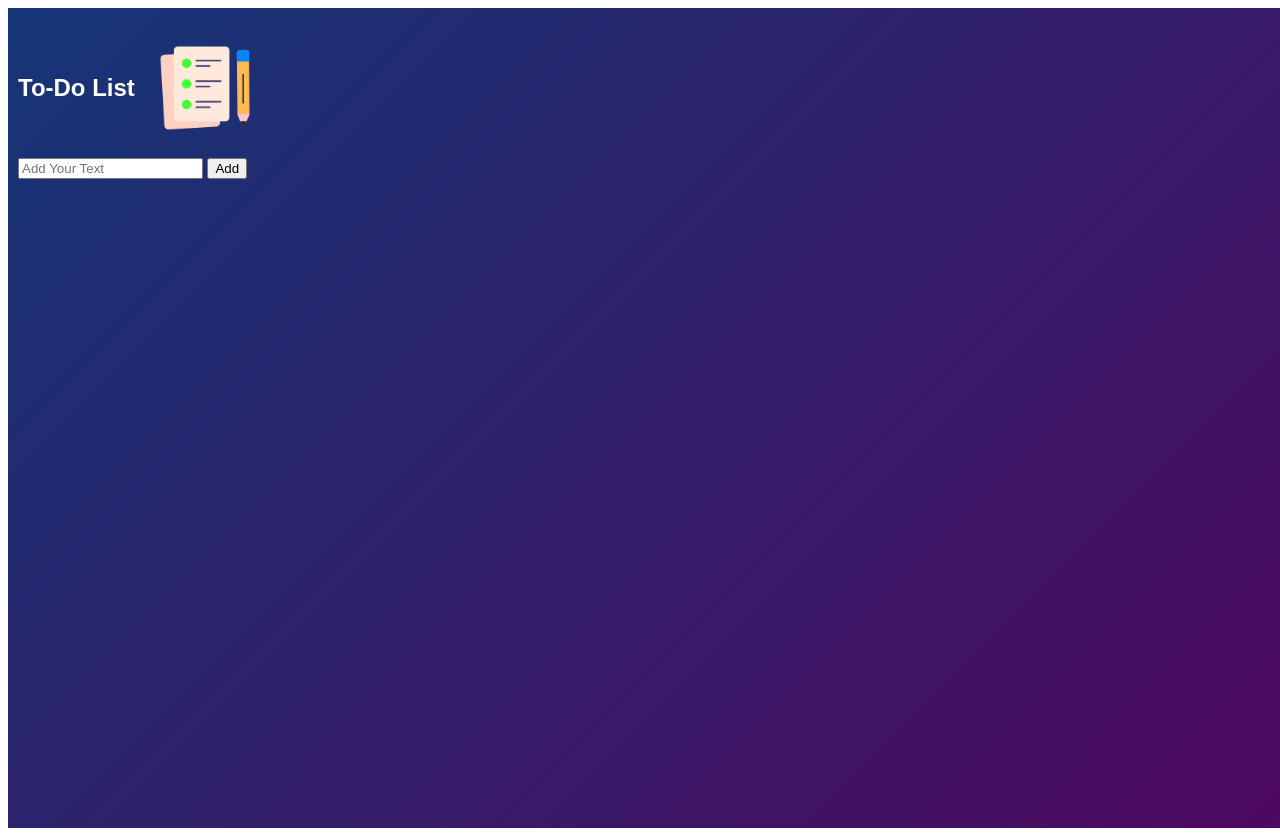
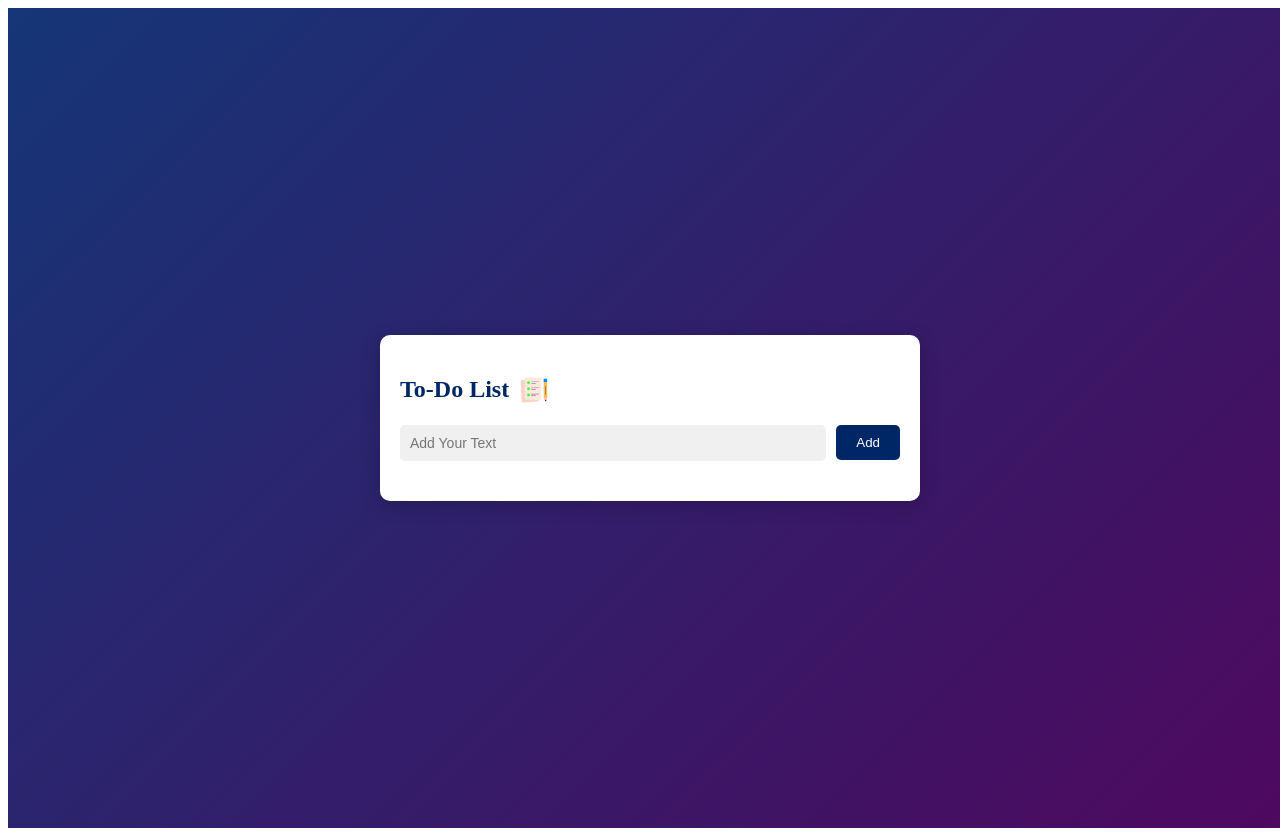
Before and after one commit to jesmet/to-do-list, a plain HTML site: page index.html in a window 1280 px wide. Drawn offline with Linux system fonts and the light colour scheme.

Commit message:
style.css

```diff
--- a/style.css
+++ b/style.css
@@ -3,65 +3,56 @@
   min-height: 100vh;
   background: linear-gradient(135deg, #153677, #4e085f);
   padding: 10px;
-  color: white;  /* Make text more visible */
-  font-family: 'Poppins', sans-serif;
+
+  display: flex;               /* Center horizontally & vertically */
+  justify-content: center;
+  align-items: center;
+}
+
+.todo-app {
+  background: white;
+  width: 100%;
+  max-width: 500px;            /* Limit size */
+  border-radius: 10px;
+  padding: 20px;
+  box-shadow: 0 4px 20px rgba(0,0,0,0.2);
 }
 
 .todo-app h2 {
-  color: #fff;  /* White text for visibility */
+  color: #002765;
   display: flex;
   align-items: center;
-  gap: 10px;    /* Space between text and image */
   margin-bottom: 20px;
 }
 
-ul {
-  list-style: none; /* Remove default bullets */
-  padding-left: 0;
+.todo-app h2 img {
+  width: 30px;
+  margin-left: 10px;
 }
 
-ul li {
-  position: relative;
-  padding-left: 50px;
-  margin-bottom: 15px;
-  cursor: pointer;
-  color: white;  /* Text color */
+.row {
+  display: flex;
+  align-items: center;
+  margin-bottom: 20px;
 }
 
-ul li::before {
-  content: '';
-  position: absolute;
-  height: 28px;
-  width: 28px;
-  border-radius: 50%;
-  background-image: url(images/unchecked.png);
-  background-size: cover;
-  background-position: center;
-  top: 8px;   /* Adjust vertical position */
-  left: 8px;
+.row input {
+  flex: 1;
+  padding: 10px;
+  border: none;
+  outline: none;
+  background: #f0f0f0;
+  border-radius: 5px;
+  font-size: 14px;
 }
 
-ul li.checked::before {
-  background-image: url(images/checked.png);
+.row button {
+  padding: 10px 20px;
+  background: #002765;
+  color: white;
+  border: none;
+  outline: none;
+  border-radius: 5px;
+  margin-left: 10px;
+  cursor: pointer;
 }
-
-ul li span {
-  position: absolute;
-  right: 0;
-  top: 50%;
-  transform: translateY(-50%);
-  width: 30px;
-  height: 30px;
-  font-size: 22px;
-  color: #eee;
-  line-height: 30px;
-  text-align: center;
-  border-radius: 50%;
-  cursor: pointer;
-  transition: background 0.3s;
-}
-
-ul li span:hover {
-  background: #edeef0;
-  color: #555;
-}
```
